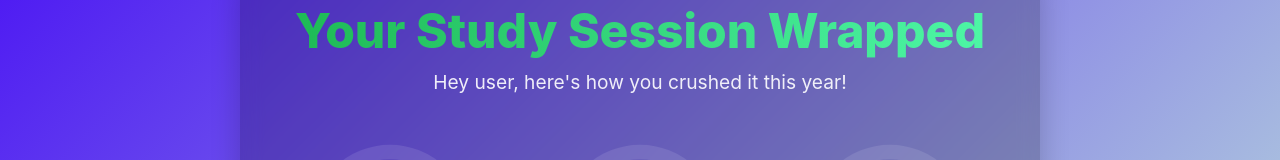
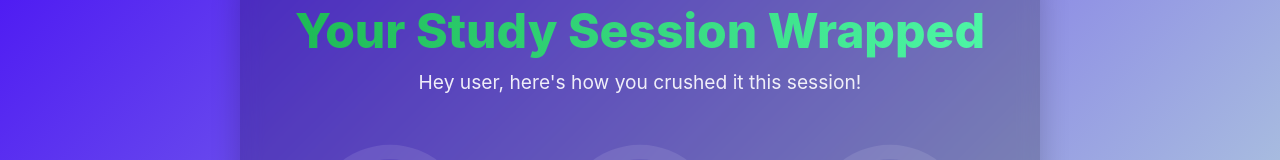
Before and after one commit to NanDhanesh/Miza, a Next.js app in the folder FirstScreen/: page /focus-wrapped in a window 1280 px wide. Shown: the part 168-328 px from the top of the page. Built offline with nearby package versions, Linux system fonts and the light colour scheme.

Commit message:
Update focus-wrapped.tsx

```diff
--- a/FirstScreen/app/focus-wrapped/focus-wrapped.tsx
+++ b/FirstScreen/app/focus-wrapped/focus-wrapped.tsx
@@ -20,7 +20,7 @@ export default function FocusWrapped({
       <div className="wrapped-content">
         <div className="wrapped-header">
           <h1>Your Study Session Wrapped</h1>
-          <p className="wrapped-subtitle">Hey user, here's how you crushed it this year!</p>
+          <p className="wrapped-subtitle">Hey user, here's how you crushed it this session!</p>
         </div>
 
         <div className="stats-container">
```
